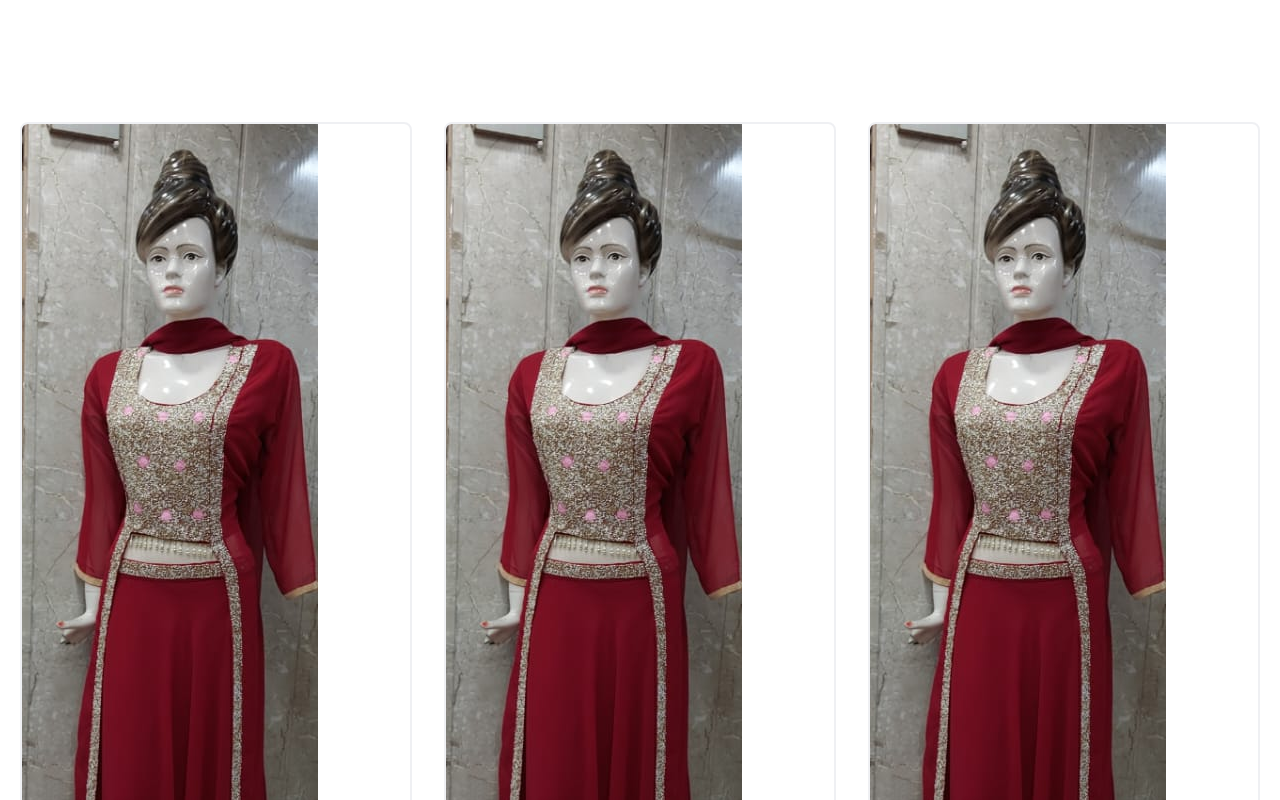
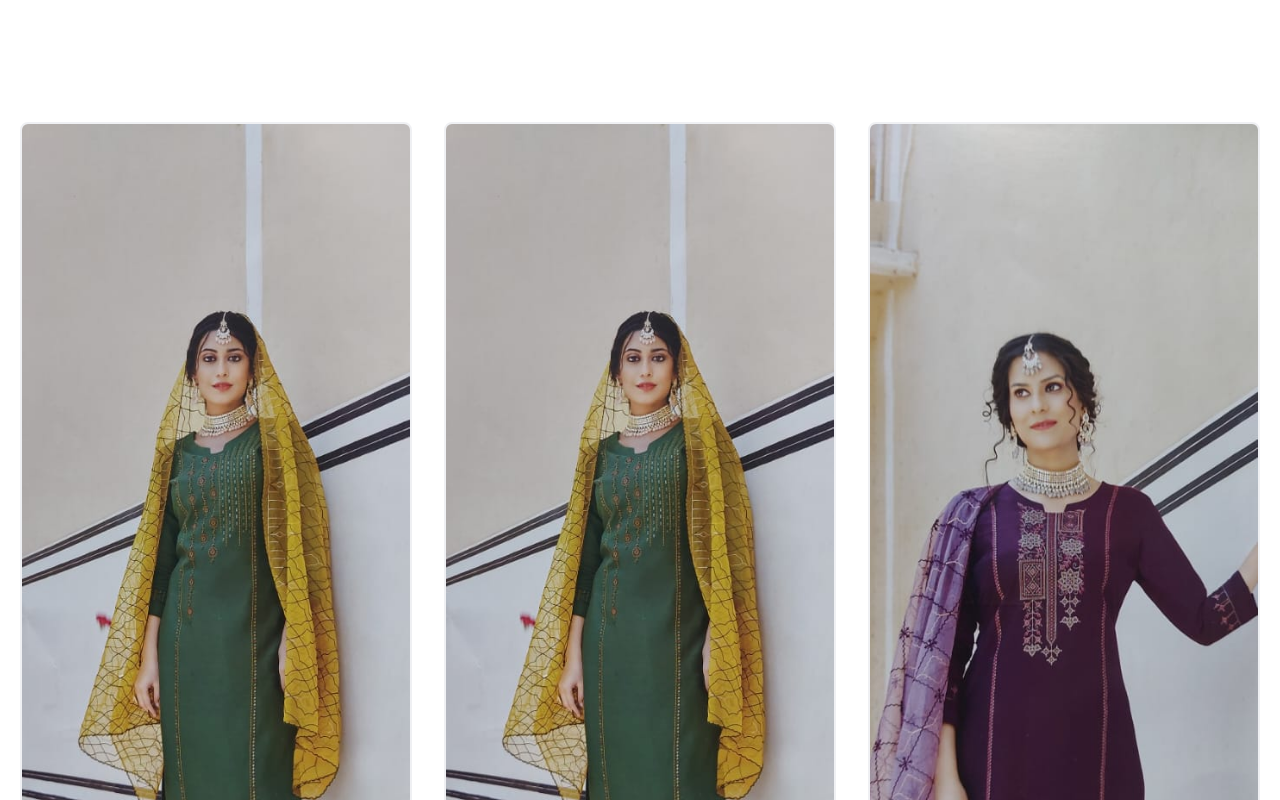
Before and after one commit to prithvi-batra/Jyoti-Garments-Phagwara, a plain HTML site: page index.html in a window 1280 px wide. Shown: the part 680-1480 px from the top of the page. Drawn offline with nearby package versions, Linux system fonts and the light colour scheme.

Commit message:
Update index.html

```diff
--- a/index.html
+++ b/index.html
@@ -54,7 +54,7 @@
           <div class="flex flex-wrap -m-4">
             <div class="p-4 md:w-1/3">
               <div class="h-full border-2 border-gray-200 border-opacity-60 rounded-lg overflow-hidden">
-                <a href="women.html"><img src="images/1.jpeg" style= "margin:20;" alt="blog"></a>
+                <a href="women.html"><img src="images/5.jpeg" style= "margin:20;" alt="blog"></a>
                 <div class="p-6">
                   <h2 class="tracking-widest text-xs title-font font-medium text-gray-400 mb-1">Women</h2>
                   <h1 class="title-font text-lg font-medium text-gray-900 mb-3">The Catalyzer</h1>
@@ -83,7 +83,7 @@
             </div>
             <div class="p-4 md:w-1/3">
               <div class="h-full border-2 border-gray-200 border-opacity-60 rounded-lg overflow-hidden">
-                <a href="women.html"><img src="images/1.jpeg" style= "margin:20;" alt="blog"></a>
+                <a href="women.html"><img src="images/5.jpeg" style= "margin:20;" alt="blog"></a>
                 <div class="p-6">
                   <h2 class="tracking-widest text-xs title-font font-medium text-gray-400 mb-1">CATEGORY</h2>
                   <h1 class="title-font text-lg font-medium text-gray-900 mb-3">The 400 Blows</h1>
@@ -112,7 +112,7 @@
             </div>
             <div class="p-4 md:w-1/3">
               <div class="h-full border-2 border-gray-200 border-opacity-60 rounded-lg overflow-hidden">
-                <a href="women.html"><img src="images/1.jpeg" style= "margin:20;" alt="blog"></a>
+                <a href="women.html"><img src="images/7.jpeg" style= "margin:20;" alt="blog"></a>
                 <div class="p-6">
                   <h2 class="tracking-widest text-xs title-font font-medium text-gray-400 mb-1">CATEGORY</h2>
                   <h1 class="title-font text-lg font-medium text-gray-900 mb-3">Shooting Stars</h1>
```
